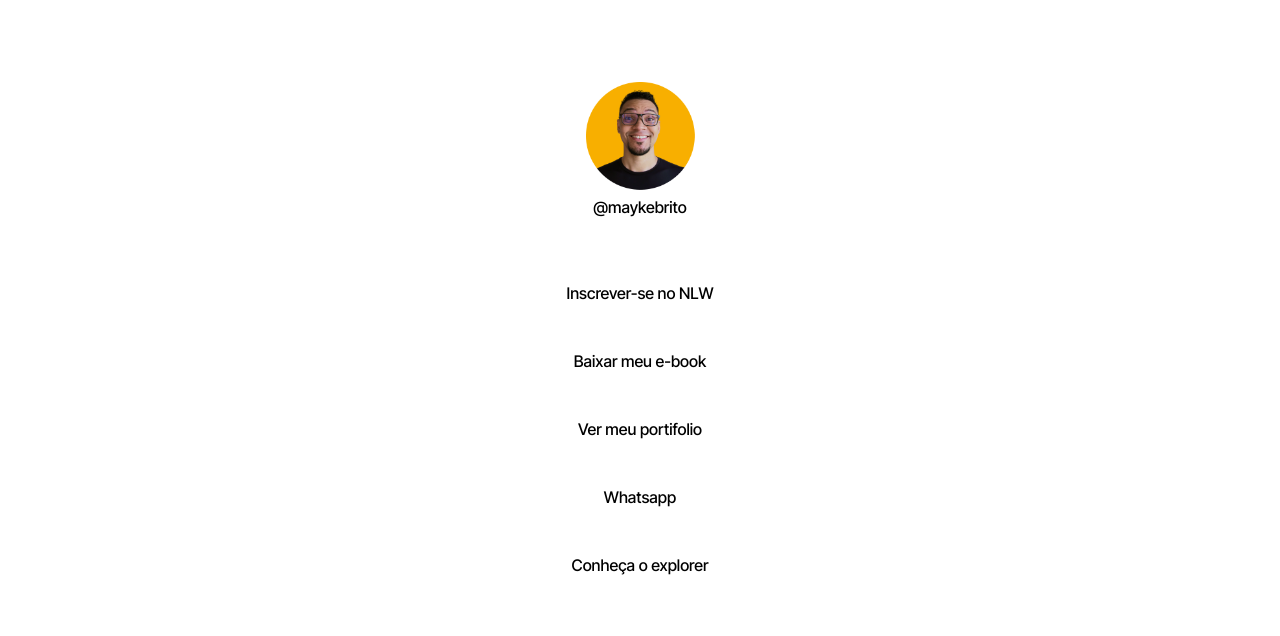
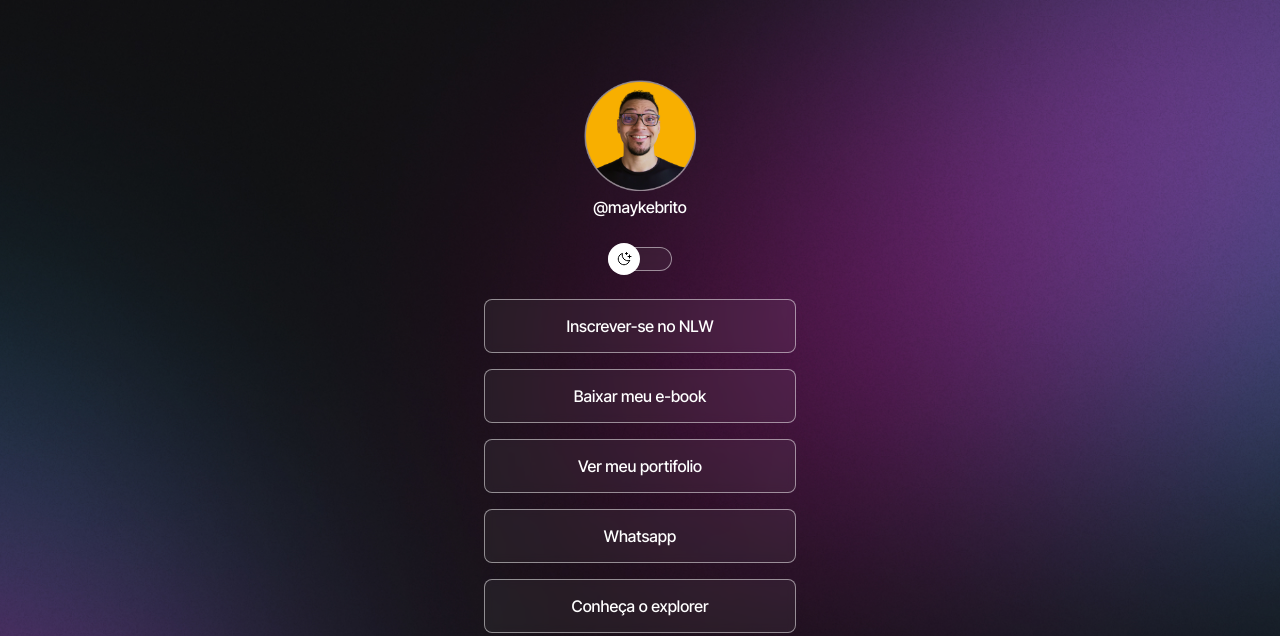
Before and after one commit to Alef08/Projeto, a plain HTML site: page index.html in a window 1280 px wide. Shown: the top 636 px of the page. Drawn offline with nearby package versions, Linux system fonts and the light colour scheme.

Commit message:
alteraçao de estilo e inserçao de js

```diff
--- a/index.html
+++ b/index.html
@@ -1,23 +1,31 @@
 <!DOCTYPE html>
-<html lang="pt-br" class="light">
+<html lang="pt-br" >
+
   <head>
 <link rel="preconnect" href="https://fonts.googleapis.com">
 <link rel="preconnect" href="https://fonts.gstatic.com" crossorigin>
 <link href="https://fonts.googleapis.com/css2?family=Inter+Tight:ital,wght@0,500;1,400&display=swap" rel="stylesheet">
-
-</body>
 
     <meta charset="UTF-8" />
     <meta name="viewport" content="width=device-width, initial-scale=1.0" />
     <title>Devlinks</title>
     <link rel="stylesheet" href="style.css" />
   </head>
+
   <body>
     <div id="container">
     <div id="profile">
       <img src="./assets/avatar.png" alt="" />
       <p>@maykebrito</p>
     </div>
+
+<div id="switch" onclick="toggleMode()">
+  <button></button>
+<span></span>
+
+</div>
+
+
     <ul>
       <li>
         <a href="#">Inscrever-se no NLW</a>
@@ -59,13 +67,20 @@
 
     </div>
 
+
      <footer>
-Feito com ❤️ por <a href="https://rocketseat.com.br/"> Alef wilker</a>
+Feito com ❤️ por <a href="https://www.instagram.com/alef_wilker_/"> Alef wilker</a>
 </footer>
 
 
     <script type="module" src="https://unpkg.com/ionicons@7.1.0/dist/ionicons/ionicons.esm.js"></script>
 <script nomodule src="https://unpkg.com/ionicons@7.1.0/dist/ionicons/ionicons.js"></script>
+
+
+
+<script src="./script.js"></script>
+
+
   </body>
 
 </html>
--- /dev/null
+++ b/script.js
@@ -0,0 +1,19 @@
+function toggleMode() {
+    const html = document.documentElement
+   html.classList.toggle("light")
+    const img = document.querySelector("#profile img")
+    if(html.classList.contains("light")) {
+
+        img.setAttribute("src", "./assets/avatar-light.png")
+
+    }else {
+
+        img.setAttribute("src", "./assets/avatar.png")
+
+    }
+
+
+
+
+
+}
--- a/style.css
+++ b/style.css
@@ -6,16 +6,22 @@
 
 :root {
   --text-color: white;
-  --bg-url:url(./assets/bg-mobile.jpg)
+  --bg-url:url(./assets/bg-mobile.jpg);
   --stroke-color: rgba(255, 255, 255, 0.5);
-  --surface-color: rgba(255, 255, 255, 0.1)
+  --surface-color: rgba(255, 255, 255, 0.05);
+  --surface-color-hover: rgba(0, 0, 0, 0.02);
+  --highlight-color: rgba(255, 255, 255, 0.2);
+  --switch-bg-url:url(./assets/moon-stars.svg);
 }
 
 .light {
   --text-color: black;
-  --bg-url:url(./assets/bg-mobile-light.jpg)
-  --stroke-color: rgba(0, 0, 0, 0.5)
-  --surface-color: gba(0, 0, 0, 0, 0.05)
+  --bg-url:url(./assets/bg-mobile-light.jpg);
+  --stroke-color: rgba(0, 0, 0, 0.5);
+  --surface-color: rgba(0, 0, 0, 0.05);
+  --surface-color-hover: rgba(255, 255, 255, 0.2);
+  --highlight-color: rgba(0, 0, 0, 0.1);
+  --switch-bg-url:url(./assets/sun.svg);
 }
 
 body {
@@ -28,6 +34,7 @@ body {
   /*backgroud: color image repeat position/size */
 
   background: var(--bg-url) no-repeat top center/cover;
+  height: 100vh;
 }
 
 body * {
@@ -37,9 +44,12 @@ body * {
 
 #container {
   width: 360px;
+  max-width: 588px ;
   margin: 56px auto 0px;
   padding: 0 24px;
 }
+
+/*profile*/
 
 #profile {
   text-align: center;
@@ -55,6 +65,58 @@ body * {
 #profile p {
   font-weight: 500;
   line-height: 24px;
+}
+
+/* switch*/
+
+#switch {
+position: relative;
+width: 64px;
+
+
+margin: 4px auto;
+}
+
+
+#switch button{
+
+width: 32px;
+height: 32px;
+background: white var(--switch-bg-url) no-repeat center;
+border: 0;
+border-radius: 50%;
+
+position: absolute;
+top: 50%;
+left: 0;
+z-index: 1;
+transform: translateY(-50%);
+
+animation: slide-back 0.2s;
+}
+
+.light #switch button {
+animation: slide-in 0.4s forwards;
+}
+
+#switch button:hover{
+outline: 8px solid var(--highlight-color);
+}
+
+
+
+
+
+
+#switch span {
+display: block;
+width: 64px;
+height: 24px;
+background: var(--surface-color);
+border: 1px solid var(--stroke-color);
+backdrop-filter: blur(4px);
+-webkit-backdrop-filter: blur(4px);
+border-radius: 9999px;
 }
 
 /*links*/
@@ -88,7 +150,7 @@ ul li a {
 
 /*pseudo-selector*/
 ul li a:hover {
-  background: rgba(255, 255, 255, 0.05);
+  background: var(--surface-color-hover);
   border: 1.5px solid var(--text-color);
 }
 
@@ -111,7 +173,7 @@ ul li a:hover {
 }
 
 #social-links a:hover {
-  background: rgba(255, 255, 255, 0.02);
+  background: var(--highlight-color);
   border-radius: 50%;
 }
 
@@ -119,3 +181,33 @@ footer {
   padding: 24px 0;
   text-align: center;
 }
+
+@media(min-width:700px) {
+  :root {
+    --bg-url:url(./assets/bg-desktop.jpg);
+  }
+
+  .light{
+    --bg-url:url(./assets/bg-desktop-light.jpg);
+  }
+}
+
+/*animation*/
+@keyframes slide-in {
+  from{
+    left: 0;
+  }
+to{
+  left: 50%;
+}
+}
+
+@keyframes slide-back {
+  from{
+    left: 50%;
+  }
+  to{
+    left: 0;
+  }
+
+}
```
